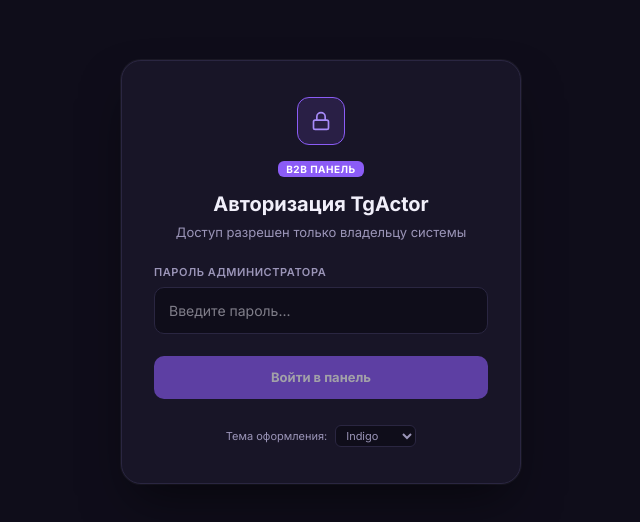
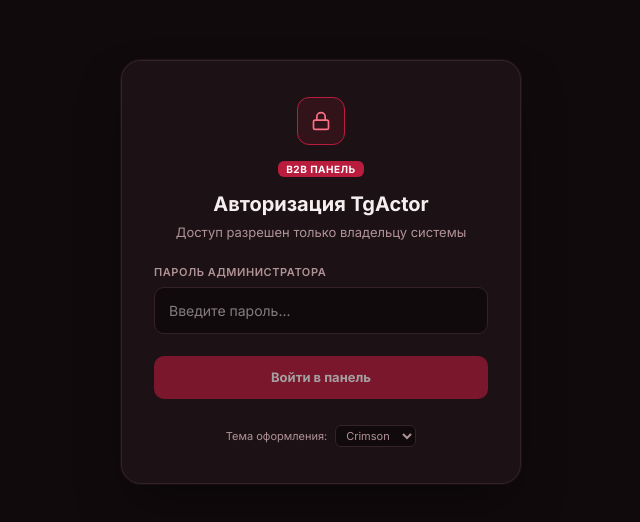
Before and after one commit to ivanchik-byte/TgActor, a React (Vite) app in the folder frontend/: page / in a window 1280 px wide. Shown: the part 128-650 px from the top of the page, without its empty margins (319-959 px from the left). Built offline with nearby package versions, Linux system fonts and the light colour scheme.

Commit message:
feat: set dark crimson as the default theme

```diff
--- a/frontend/src/ThemeContext.tsx
+++ b/frontend/src/ThemeContext.tsx
@@ -13,18 +13,18 @@
 
 export const AVAILABLE_THEMES: ThemeOption[] = [
   {
+    id: 'dark-crimson',
+    label: 'Dark Crimson',
+    accentColor: '#b91c3d',
+    bgColor: '#110a0c',
+    description: 'Темно-красная тема — фирменный стиль по умолчанию',
+  },
+  {
     id: 'deep-indigo',
     label: 'Deep Indigo',
     accentColor: '#8b5cf6',
     bgColor: '#0f0d1a',
-    description: 'Глубокий индиго — фирменная темная тема по умолчанию',
-  },
-  {
-    id: 'dark-crimson',
-    label: 'Dark Crimson',
-    accentColor: '#b91c3d',
-    bgColor: '#110a0c',
-    description: 'Темно-бордовый акцент для выразительного контраста',
+    description: 'Глубокий индиго — фиолетовая темная тема',
   },
   {
     id: 'dark-charcoal',
@@ -80,12 +80,12 @@
 };
 
 function normalizeTheme(raw: string | null): Theme {
-  if (!raw) return 'deep-indigo';
+  if (!raw) return 'dark-crimson';
   if (raw === 'deep-indigo' || raw === 'theme-indigo') return 'deep-indigo';
   if (raw === 'dark-crimson' || raw === 'theme-crimson') return 'dark-crimson';
   if (raw === 'dark-charcoal' || raw === 'theme-charcoal') return 'dark-charcoal';
   if (raw === 'light' || raw === 'theme-light') return 'light';
-  return 'deep-indigo';
+  return 'dark-crimson';
 }
 
 export function ThemeProvider({ children }: { children: React.ReactNode }) {
@@ -94,7 +94,7 @@
       const saved = localStorage.getItem(STORAGE_KEY);
       return normalizeTheme(saved);
     } catch {
-      return 'deep-indigo';
+      return 'dark-crimson';
     }
   });
 
```
